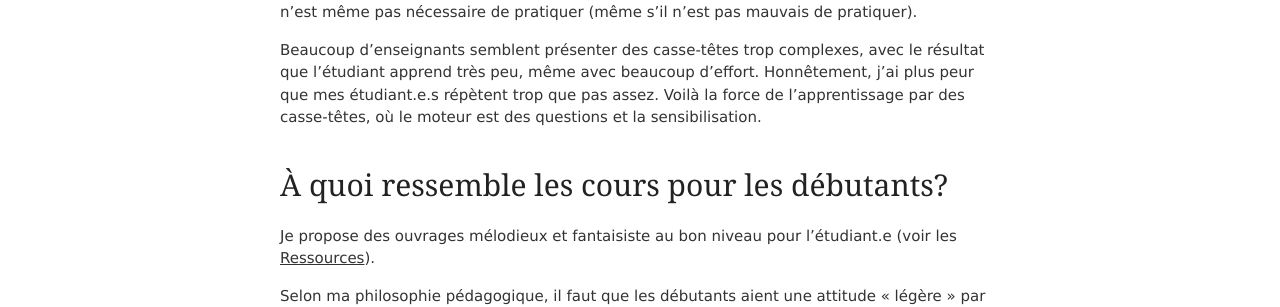
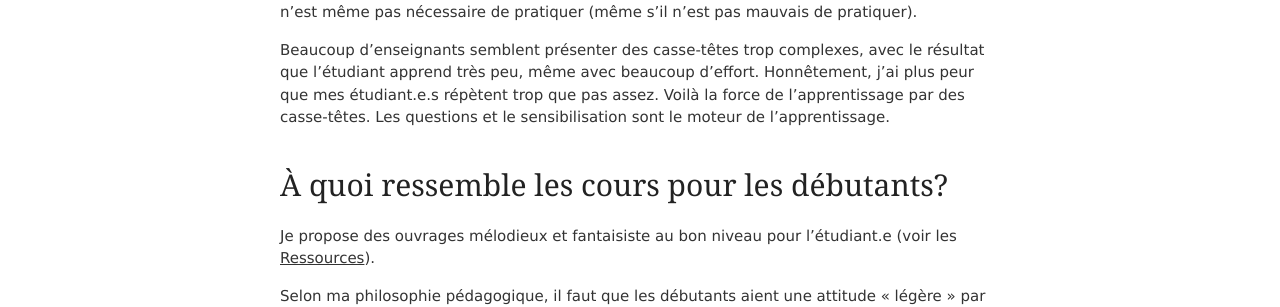
Before and after one commit to summerhays/piano-time, a Jekyll site: the page built from cours.md, in a window 1280 px wide. Shown: the part 809-1116 px from the top of the page. Built offline with Jekyll 4.4.1, drawn with Linux system fonts in a browser that asks for light colours.

```diff
--- a/cours.md
+++ b/cours.md
@@ -39,7 +39,7 @@
 
 Selon ma méthode, le piano doit être *facile*; je mets beaucoup l'accent sur un processus d'*apprentissage naturel*. J'essaie de présenter un casse-tête clair à l'étudiant au piano. Si le casse-tête est au bon niveau, l'inconscient de l'étudiant.e va le résoudre sans l'intervention. Il n'est même pas nécessaire de pratiquer (même s'il n'est pas mauvais de pratiquer).
 
-Beaucoup d'enseignants semblent présenter des casse-têtes trop complexes, avec le résultat que l'étudiant apprend très peu, même avec beaucoup d'effort. Honnêtement, j'ai plus peur que mes étudiant.e.s répètent trop que pas assez. Voilà la force de l'apprentissage par des casse-têtes, où le moteur est des questions et la sensibilisation.
+Beaucoup d'enseignants semblent présenter des casse-têtes trop complexes, avec le résultat que l'étudiant apprend très peu, même avec beaucoup d'effort. Honnêtement, j'ai plus peur que mes étudiant.e.s répètent trop que pas assez. Voilà la force de l'apprentissage par des casse-têtes. Les questions et le sensibilisation sont le moteur de l'apprentissage.
 
 ## À quoi ressemble les cours pour les débutants?
 
```
